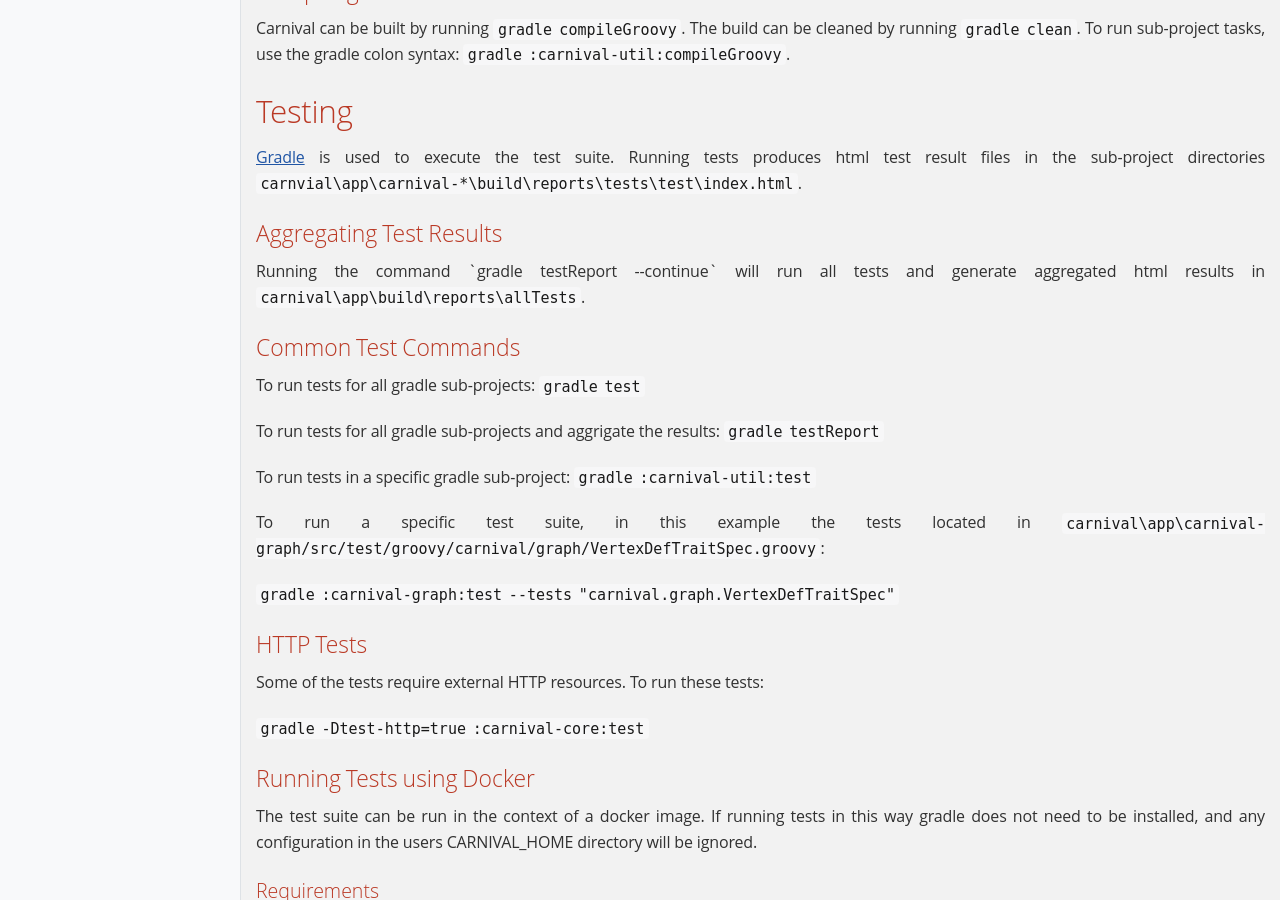
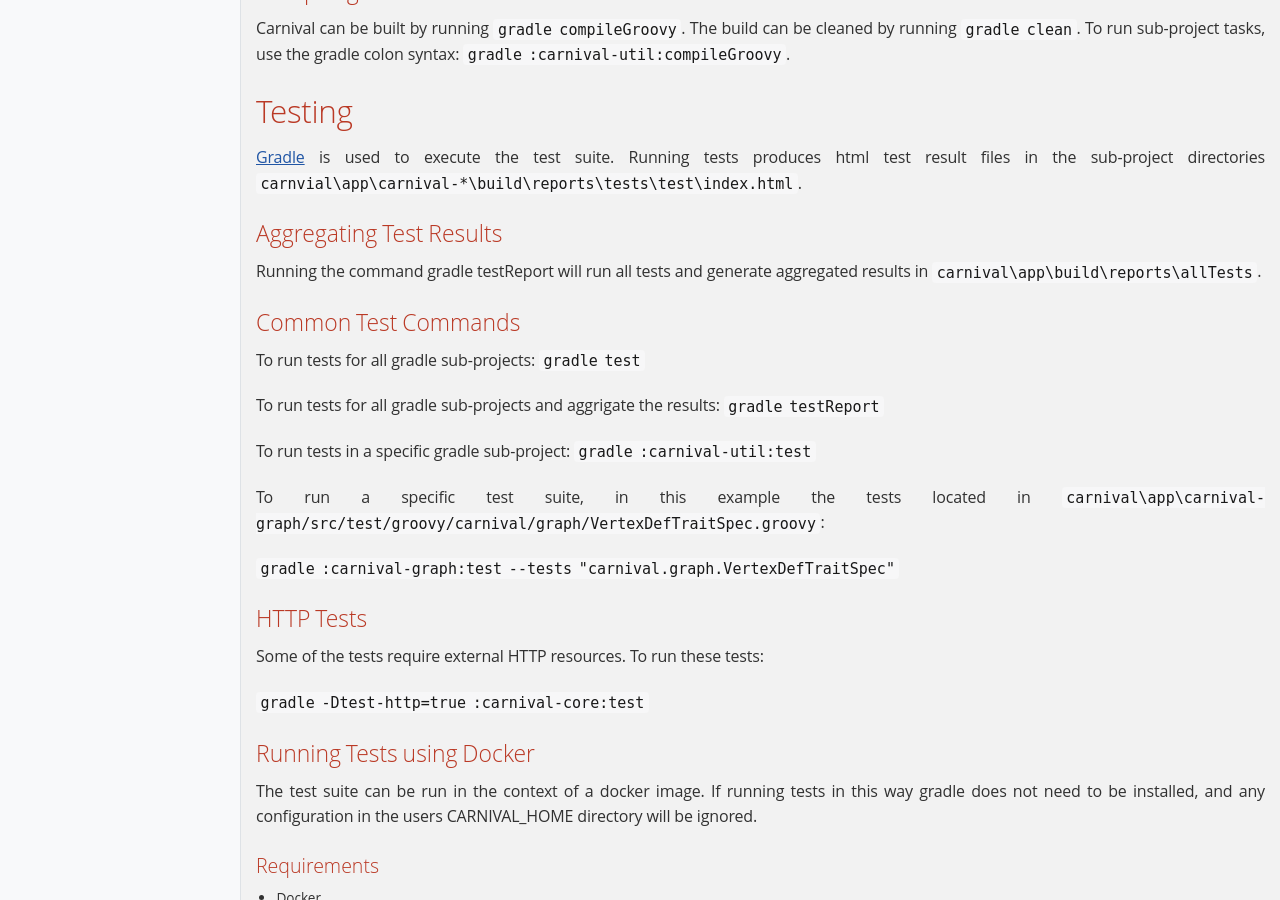
Before and after one commit to carnival-data/carnival, a Jekyll site: the page built from docs/index.html, in a window 1280 px wide and 900 px high, scrolled down 2470 px. Built offline with Jekyll 4.4.1, drawn with Linux system fonts in a browser that asks for light colours.

Commit message:
Revert "reverting back"
This reverts commit f0308ffde9106446090b34f458d05797fa50f447.

```diff
--- a/docs/developer-setup.html
+++ b/docs/developer-setup.html
@@ -142,7 +142,7 @@ gremlin:
 
   <h3 class="mt-4">Aggregating Test Results</h3>
     <p>
-      Running the command `gradle testReport --continue` will run all tests and generate aggregated html results in <code class="language-bash" data-lang="bash">carnival\app\build\reports\allTests</code>.
+      Running the command gradle testReport will run all tests and generate aggregated results in <code class="language-bash" data-lang="bash">carnival\app\build\reports\allTests</code>.
     </p>
 
   <h3 class="mt-4">Common Test Commands</h3>
```
Also changed, not shown: .travis.yml, README.md, app/carnival-graph/README.md, 7 other files.
